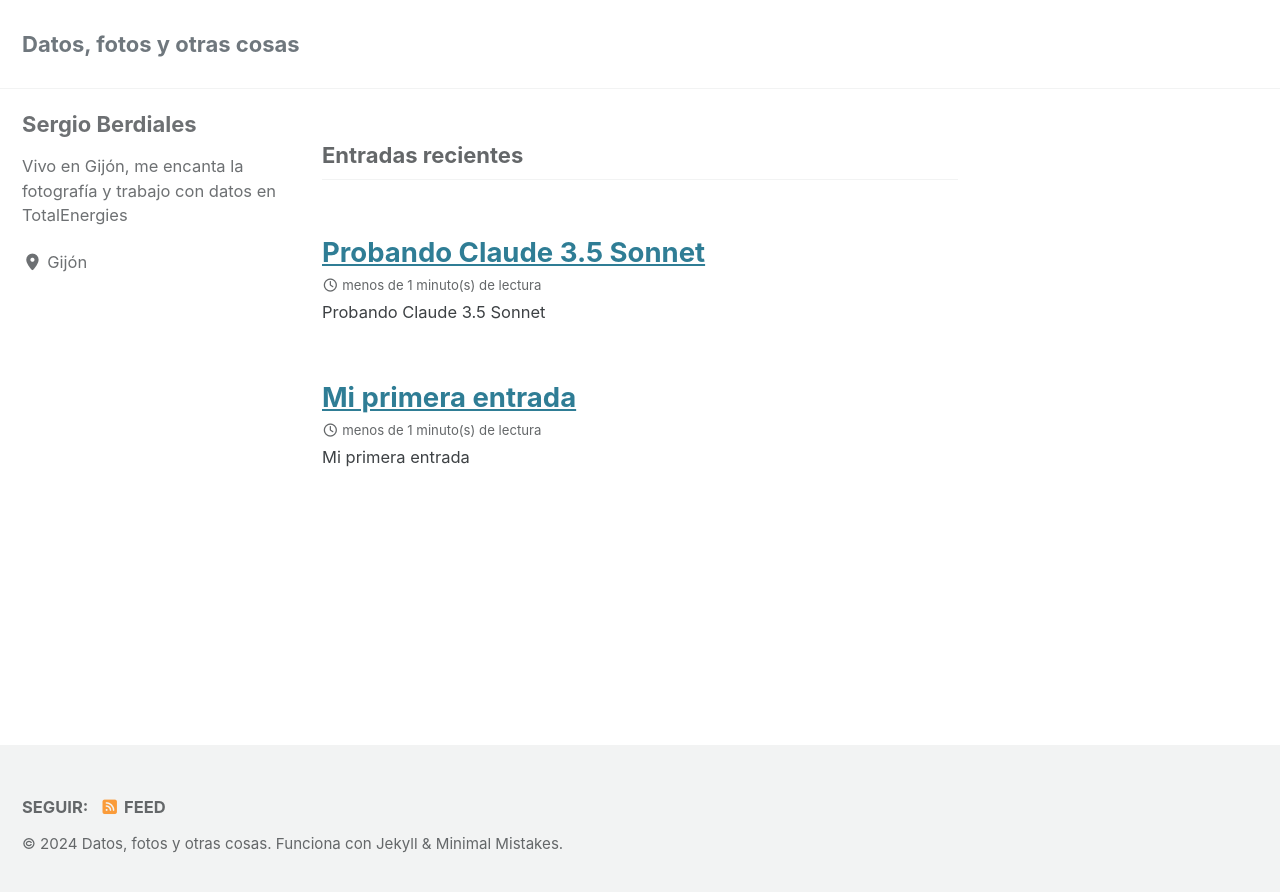
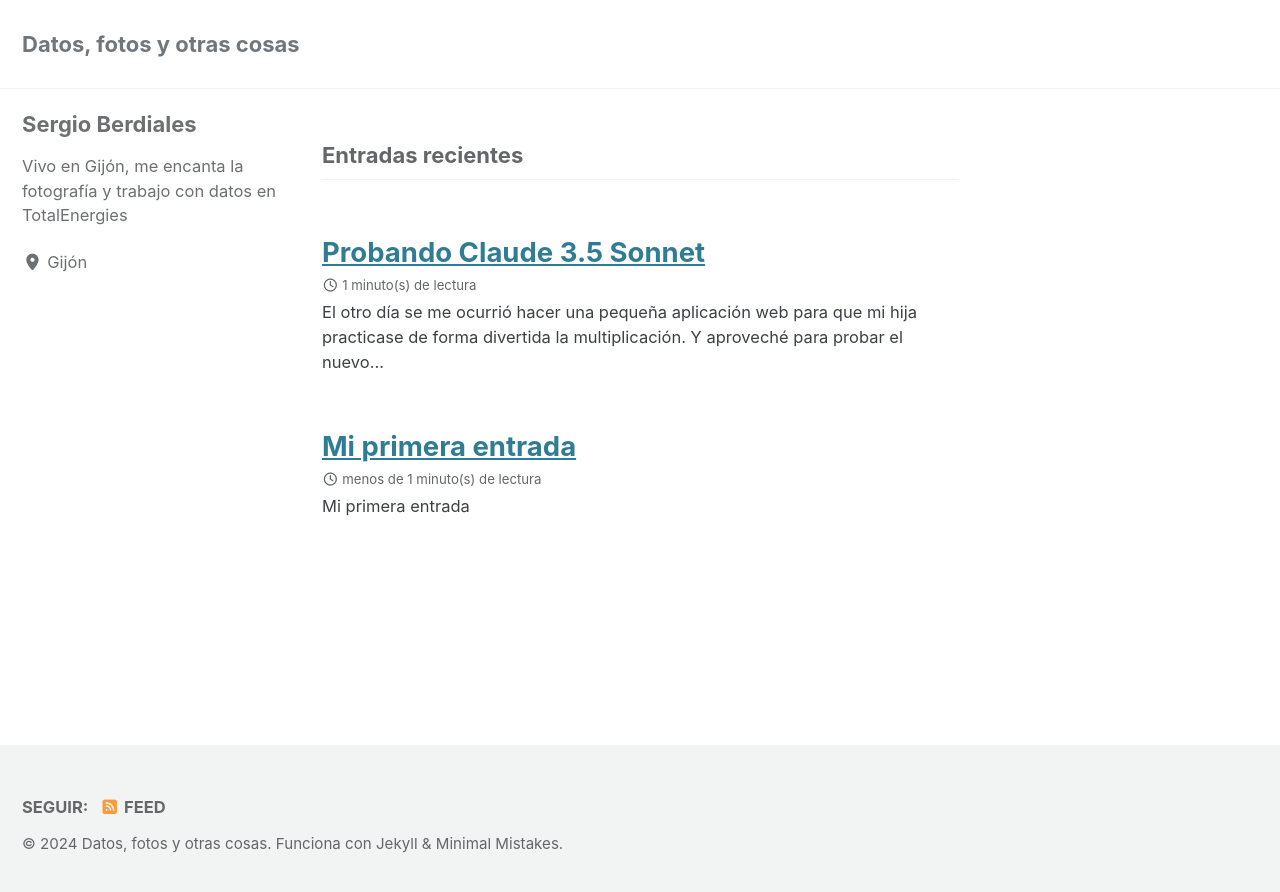
Before and after one commit to sergioberdiales/sergioberdiales.github.io, a Jekyll site: the page built from index.html, in a window 1280 px wide. Shown: the top 892 px of the page. Built offline with Jekyll 4.4.1, drawn with Linux system fonts in a browser that asks for light colours; cached includes are drawn as plain includes; the list of posts is cut into pages by our own code; some of the changed lines change nothing that is shown.

Commit message:
nueva redacción post sonnet

```diff
--- a/_posts/2024-08-25-probando-claude-35-sonnet.markdown
+++ b/_posts/2024-08-25-probando-claude-35-sonnet.markdown
@@ -4,15 +4,19 @@
 date:   2024-08-25 16:27:00 +0000
 categories: aprendiendo
 ---
-## Probando Claude 3.5 Sonnet
 
+El otro día se me ocurrió hacer una pequeña aplicación web para que mi hija practicase de forma divertida la multiplicación. Y aproveché para probar el nuevo modelo de Anthropic, Claude 3.5 Sonnet.
 
-Hace tiempo que disfruto de la versión Pro de ChatGpt de OpenAI. Y no hace mucho estaba claro que era el mejor servicio de este tipo que podías contratar. Pero con la llegada de Claude 3.5 Sonnet de la mano de Anthropic a finales de junio pasado, esto dejó de ser así. Por lo menos eso es lo que decía la mayor parte de especialistas en IA generativa que suelo leer.
+Desde que este modelo apareció a finales de junio pasado, se dice que es el modelo puntero, por delante del modelo más potente de OpenAI.
 
+No sé decir si Sonnet es superior o no que ChatGpt 4o en términos de potencia o rendimiento, pero lo que está clarísimo es que la interfaz de Claude 3.5 Sonnet es muchísimo mejor. Y eso es muy importante.
+
+La mejora de la interfaz viene de algo tan sencillo como la de dividir verticalmente la pantalla en dos. A la izquierda tenemos nuestros prompts y las respuestas. Y a la derecha podemos ver el código resultante y, aquí es donde va la novedad importante, la previsualización del resultado final. En este caso podía ver el aspecto de la aplicación según se iba construyendo, lo que no se puede hacer con ChatGpt. Cuando hago este tipo de cosas con ChatGpt, lo que tengo que ir haciendo es copiar el código resultante, pegarlo en un archivo en local y ejecutarlo en un entorno compatible, lo que dispara la fricción con la aplicación y dificulta la iteración, básica en este tipo de procesos.
+
+![Interfaz de usuario de Claude 3.5 Sonnet](/assets/images/2024-08-25_164436_interfaz_usuario_claude.jpg)
+
+Al final tuve que acabar la aplicación con la ayuda de ChatGpt porque el límite de la versión gratuita de Sonnet 3.5 no dio para mucho. Pero Sonnet me dejó una gran sabor de boca. A ver si OpenAI se pone las pilas y mejora este aspecto, que no parece algo tan difícil.
+
+Aquí dejo la aplicación. Creo quedó resultona, sobre todo para el poco tiempo que le pude dedicar.
 
 <iframe src="https://sergioberdiales.github.io/juegos/juego_multiplicacion/index.html" width="100%" height="500px" frameborder="0" style="max-width: 800px; margin: auto; display: block;" allowfullscreen></iframe>
-
-
-Hasta ayer no me animé a probar de forma sería este nuevo modelo para comprobar por mí mismo las bondades del nuevo modelo de Anthropic. Ayer tuve un ratito para ponerme con ello y puede decir que sí, que ahora mismo Sonnet 3.5 está claramente por delante del mejor modelo de OpenAI. Aunque no por la potencia del modelo, que en estos niveles me veo incapaz de decir gran cosa, sino por su interfaz de usuario, que con unos pequeños cambios, supera con creces la de ChatGpt, reduciendo la fricción a la hora de utilizar el chatbot y facilitando la iteración que suele implicar este tipo de procesos.
-
-![Interfaz de usuario de Claude 3.5 Sonnet](/assets/images/2024-08-25_164436_interfaz_usuario_claude.jpg)
```
